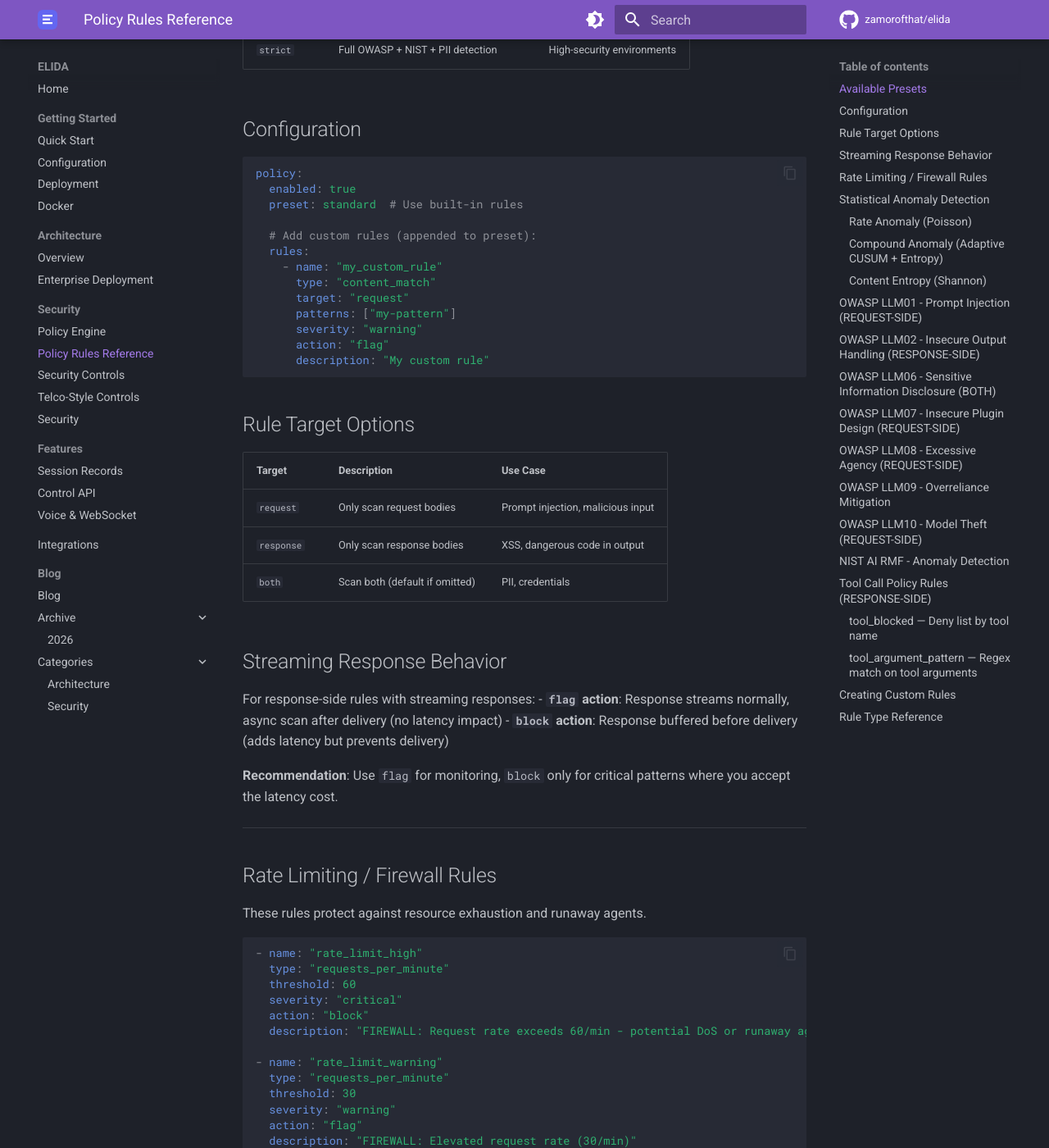
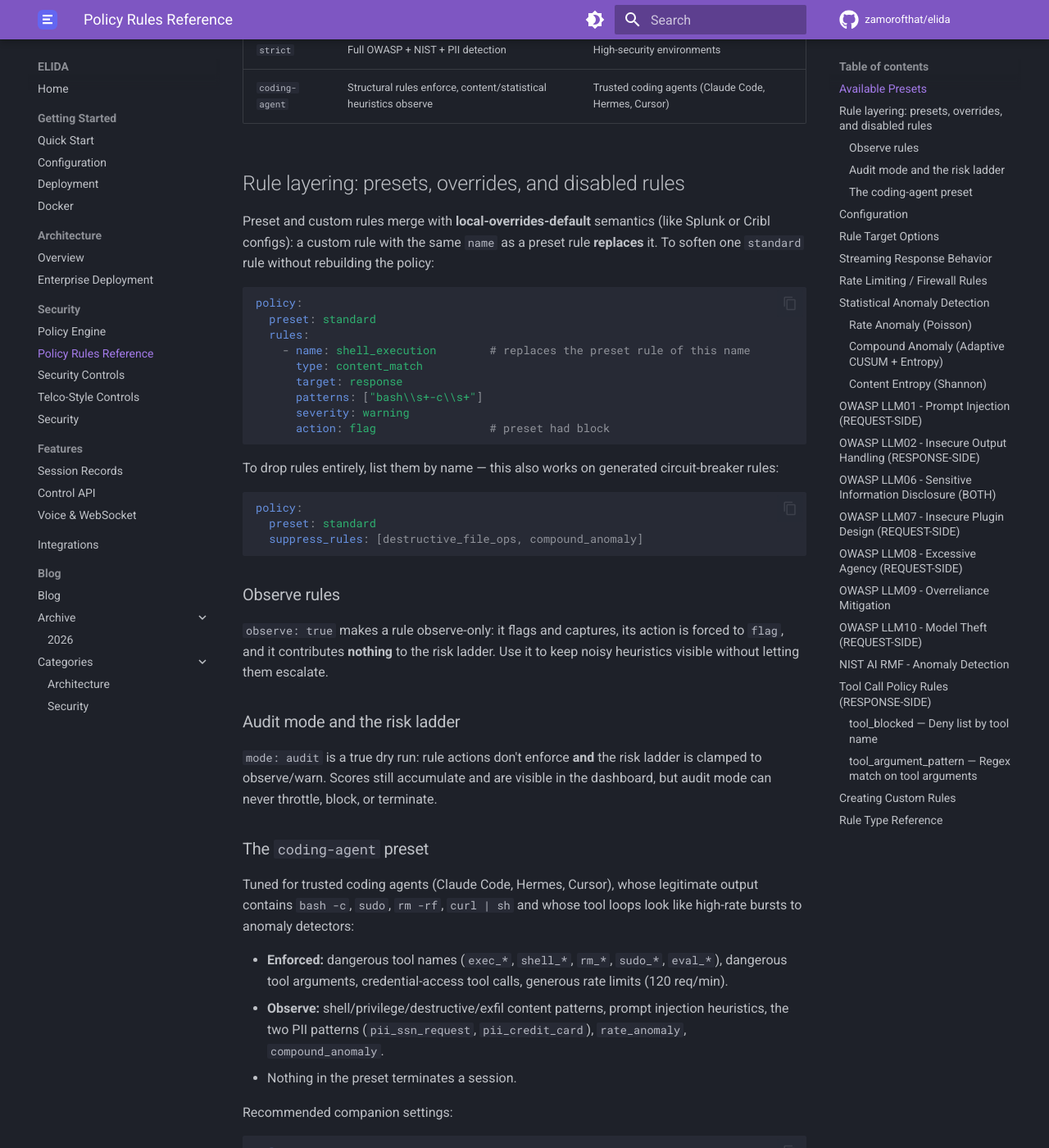
Before and after one commit to zamorofthat/elida, an MkDocs documentation site: the page built from docs/policy-rules-reference.md, in a window 1280 px wide and 1400 px high, scrolled down 420 px. Shown: the whole window at 82% size. Built offline with MkDocs 1.6.1 and Material for MkDocs 9.7.7, drawn with Linux system fonts in a browser that asks for light colours; comment, search, counter and statistics services are not loaded; some of the changed text lies outside the part shown.

Commit message:
docs(policy): document rule layering, observe rules, audit-mode ladder, coding-agent preset
Entire-Checkpoint: 1cfb3b1a9666

````diff
--- a/docs/configuration.md
+++ b/docs/configuration.md
@@ -72,13 +72,14 @@ proxy:
 policy:
   enabled: true
   mode: "enforce"        # "enforce" or "audit"
-  preset: "standard"     # "minimal", "standard", or "strict"
+  preset: "standard"     # "minimal", "standard", "strict", "mcp", or "coding-agent"
   capture_flagged: true
   rules:
     - name: "high_request_count"
       type: "request_count"
       threshold: 100
       severity: "warning"
+  suppress_rules: []     # Rule names to drop after merge (preset, custom, or generated)
 
 # Storage (session history and capture)
 storage:
@@ -226,6 +227,57 @@ Request-side flags score **10.0 points** (critical severity) on the risk ladder.
 | 30 | Block |
 | 50 | Terminate |
 
+### Rule Suppression and Observe Mode
+
+Two knobs shape which rules run and how much weight they carry, on top of
+the local-overrides-default merge described above (a custom rule with the
+same `name` as a preset rule replaces it).
+
+| Field | Type | Description |
+|-------|------|--------------|
+| `policy.suppress_rules` | `[]string` | Rule names to drop after the merge. Works on preset rules, custom rules, and generated circuit-breaker rules alike. |
+| `rules[].observe` | `bool` | Marks a single rule observe-only: it still flags and captures, but its action is forced to `flag` and it contributes nothing to the risk ladder. |
+
+```yaml
+policy:
+  preset: standard
+  suppress_rules: [destructive_file_ops, compound_anomaly]
+  rules:
+    - name: shell_execution
+      type: content_match
+      target: response
+      patterns: ["bash\\s+-c\\s+"]
+      severity: warning
+      action: flag
+      observe: true   # flag + capture only, never escalates the risk ladder
+```
+
+`mode: audit` is a true dry run on top of this: rule actions don't enforce
+and the risk ladder is clamped to observe/warn, so audit mode can never
+throttle, block, or terminate — even if individual rules or the risk
+ladder would otherwise escalate.
+
+### The `coding-agent` Preset
+
+`policy.preset: coding-agent` is tuned for trusted coding agents (Claude
+Code, Hermes, Cursor) whose legitimate output contains `bash -c`, `sudo`,
+`rm -rf`, `curl | sh`, and whose tool loops look like high-rate bursts to
+anomaly detectors. Structural rules (dangerous tool names/arguments,
+credential-access tool calls, rate limits) enforce; content and
+statistical heuristics (shell/privilege/destructive/exfil patterns,
+prompt injection, PII, `rate_anomaly`, `compound_anomaly`) run in observe
+mode. Nothing in the preset terminates a session. See
+[docs/policy-rules-reference.md](policy-rules-reference.md) for the full
+rule list.
+
+```yaml
+policy:
+  preset: coding-agent
+  circuit_breaker:
+    enabled: true
+    max_tool_fanout: 100   # agents legitimately expose 30+ tools
+```
+
 ### Allowlisted Tools
 
 Tools that bypass request-side content scanning. When the latest assistant message contains only allowlisted tools, the request skips policy checks entirely.
--- a/docs/policy-rules-reference.md
+++ b/docs/policy-rules-reference.md
@@ -9,6 +9,75 @@ This document contains the complete set of default policy rules available in ELI
 | `minimal` | Basic rate limiting only | Development/testing |
 | `standard` | OWASP LLM Top 10 basics + rate limits | Production default |
 | `strict` | Full OWASP + NIST + PII detection | High-security environments |
+| `coding-agent` | Structural rules enforce, content/statistical heuristics observe | Trusted coding agents (Claude Code, Hermes, Cursor) |
+
+## Rule layering: presets, overrides, and disabled rules
+
+Preset and custom rules merge with **local-overrides-default** semantics
+(like Splunk or Cribl configs): a custom rule with the same `name` as a
+preset rule **replaces** it. To soften one `standard` rule without
+rebuilding the policy:
+
+```yaml
+policy:
+  preset: standard
+  rules:
+    - name: shell_execution        # replaces the preset rule of this name
+      type: content_match
+      target: response
+      patterns: ["bash\\s+-c\\s+"]
+      severity: warning
+      action: flag                 # preset had block
+```
+
+To drop rules entirely, list them by name — this also works on generated
+circuit-breaker rules:
+
+```yaml
+policy:
+  preset: standard
+  suppress_rules: [destructive_file_ops, compound_anomaly]
+```
+
+### Observe rules
+
+`observe: true` makes a rule observe-only: it flags and captures, its
+action is forced to `flag`, and it contributes **nothing** to the risk
+ladder. Use it to keep noisy heuristics visible without letting them
+escalate.
+
+### Audit mode and the risk ladder
+
+`mode: audit` is a true dry run: rule actions don't enforce **and** the
+risk ladder is clamped to observe/warn. Scores still accumulate and are
+visible in the dashboard, but audit mode can never throttle, block, or
+terminate.
+
+### The `coding-agent` preset
+
+Tuned for trusted coding agents (Claude Code, Hermes, Cursor), whose
+legitimate output contains `bash -c`, `sudo`, `rm -rf`, `curl | sh` and
+whose tool loops look like high-rate bursts to anomaly detectors:
+
+- **Enforced:** dangerous tool names (`exec_*`, `shell_*`, `rm_*`,
+  `sudo_*`, `eval_*`), dangerous tool arguments, credential-access tool
+  calls, generous rate limits (120 req/min).
+- **Observe:** shell/privilege/destructive/exfil content patterns, prompt
+  injection heuristics, the two PII patterns (`pii_ssn_request`,
+  `pii_credit_card`), `rate_anomaly`, `compound_anomaly`.
+- Nothing in the preset terminates a session.
+
+Recommended companion settings:
+
+```yaml
+policy:
+  preset: coding-agent
+  circuit_breaker:
+    enabled: true
+    max_tool_fanout: 100   # agents legitimately expose 30+ tools
+```
+
+---
 
 ## Configuration
 
````
Also changed, not shown: CHANGELOG.md (+12 -0 lines).
